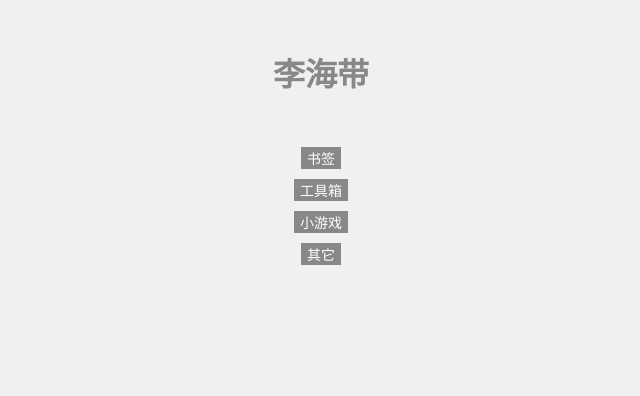
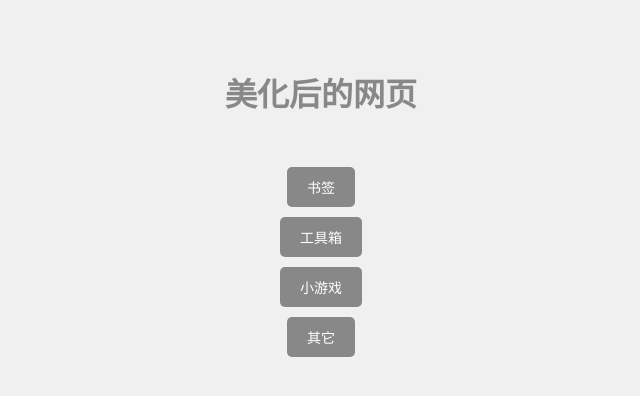
Before and after one commit to lihaidai/lihaidai.github.io, a plain HTML site: page index.html in a window 1280 px wide. Shown: the whole page, without its empty margins (319-959 px from the left). Drawn offline with Linux system fonts and the light colour scheme.

Commit message:
Update index.html

```diff
--- a/index.html
+++ b/index.html
@@ -1,36 +1,44 @@
 <!DOCTYPE html>
 <html>
 <head>
-  <title>李海带的主页</title>
+  <title>美化后的网页</title>
   <style>
     body {
       background-color: #f0f0f0;
       font-family: Arial, sans-serif;
-      font-size: 16px; /* 调整字体大小 */
+      font-size: 16px;
+      color: #333;
+      padding: 20px;
     }
 
     header {
       text-align: center;
       padding: 20px;
-      color: #888; /* 标题颜色 */
+      color: #888;
     }
 
     button {
       display: block;
       margin: 10px auto;
       background-color: #888;
-      color: #fff; /* 内容颜色 */
+      color: #fff;
       border: none;
       cursor: pointer;
-      font-size: 14px; /* 调整字体大小 */
+      font-size: 14px;
+      padding: 10px 20px;
+      border-radius: 5px;
+    }
+
+    button:hover {
+      background-color: #666;
     }
   </style>
 </head>
 <body>
   <header>
-    <h1>李海带</h1>
+    <h1>美化后的网页</h1>
   </header>
-  <div style="text-align:center;"> <!-- 使内容居中 -->
+  <div style="text-align:center;">
     <button onclick="window.location.href='https://example.com/bookmark'">书签</button>
     <button onclick="window.location.href='https://example.com/toolbox'">工具箱</button>
     <button onclick="window.location.href='https://example.com/game'">小游戏</button>
```
